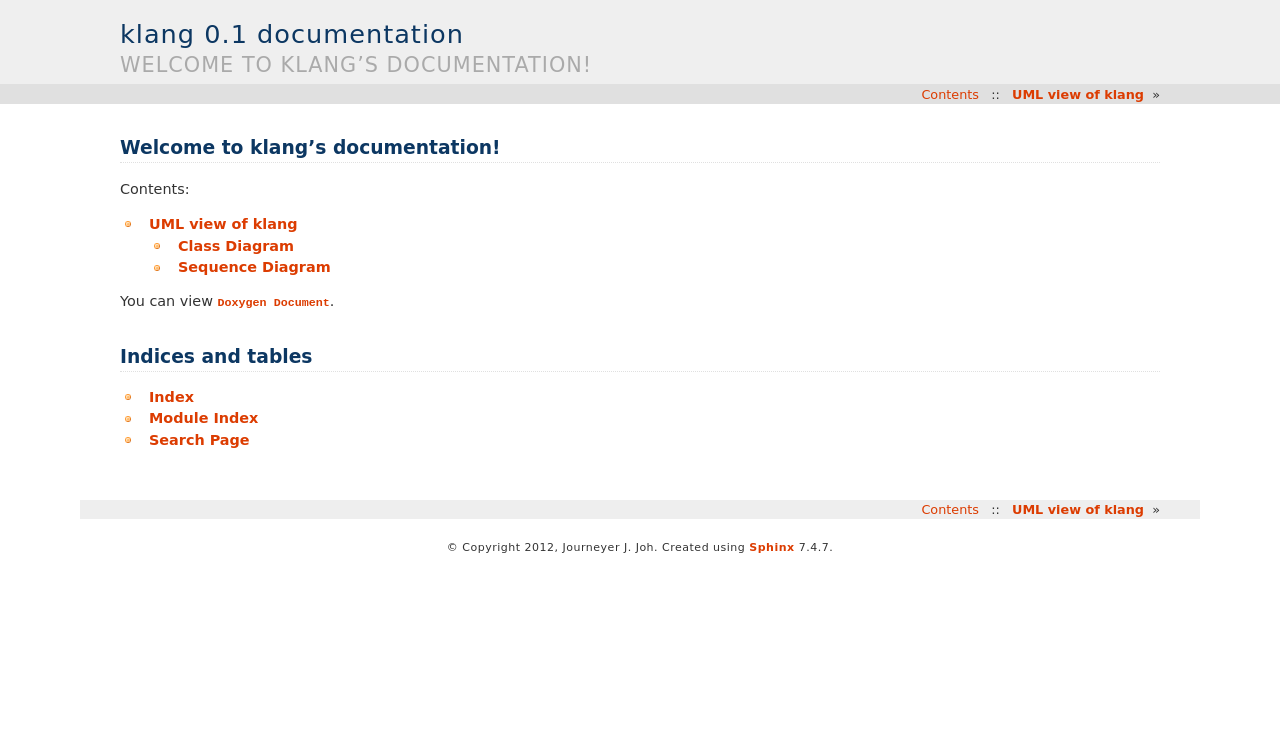
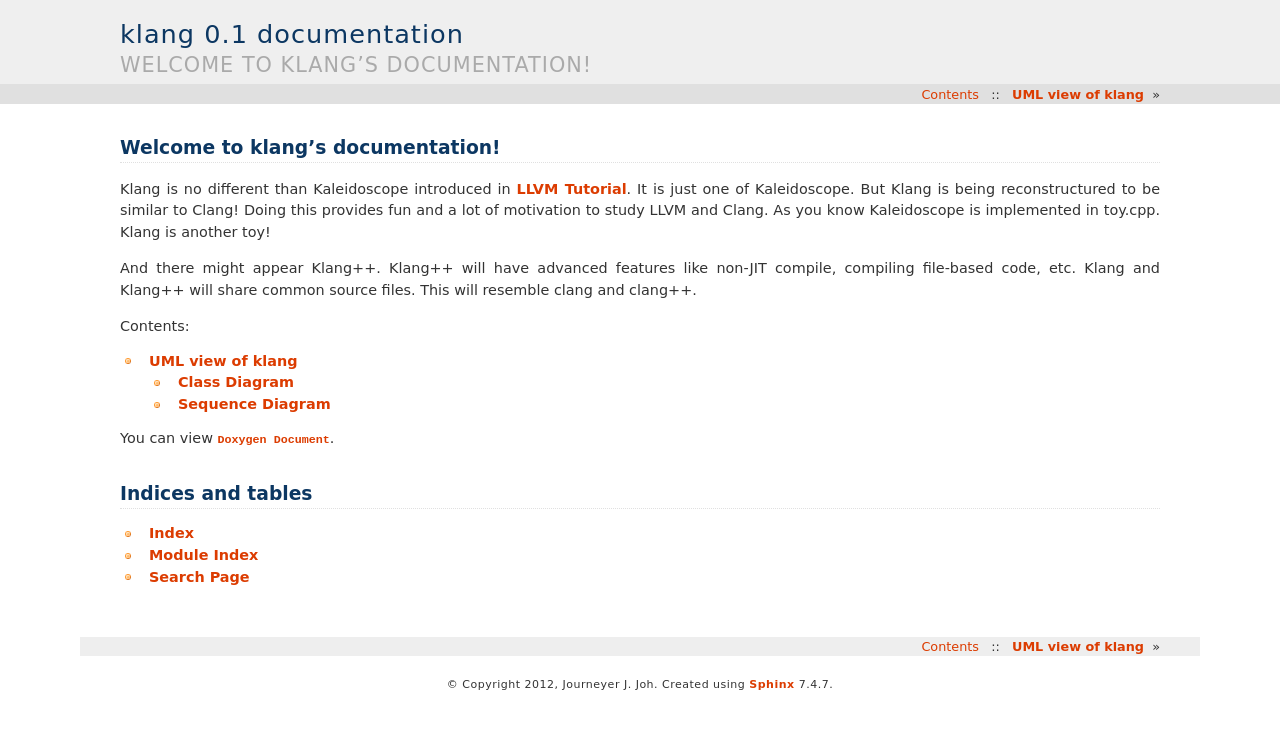
Before and after one commit to chisophugis/klang, a Sphinx documentation site: the page built from docs/index.rst, in a window 1280 px wide. Shown: the top 729 px of the page. Built offline with Sphinx 7.4.7, drawn with Linux system fonts in a browser that asks for light colours; formulas are drawn with MathJax 3.

Commit message:
added intro on docs

```diff
--- a/docs/index.rst
+++ b/docs/index.rst
@@ -6,6 +6,10 @@
 Welcome to klang's documentation!
 =================================
 
+Klang is no different than Kaleidoscope introduced in `LLVM Tutorial <http://llvm.org/docs/tutorial/>`_. It is just one of Kaleidoscope.
+But Klang is being reconstructured to be similar to Clang! Doing this provides fun and a lot of motivation to study LLVM and Clang. As you know Kaleidoscope is implemented in toy.cpp. Klang is another toy!
+
+And there might appear Klang++. Klang++ will have advanced features like non-JIT compile, compiling file-based code, etc. Klang and Klang++ will share common source files. This will resemble clang and clang++.
 
 Contents:
 
```
